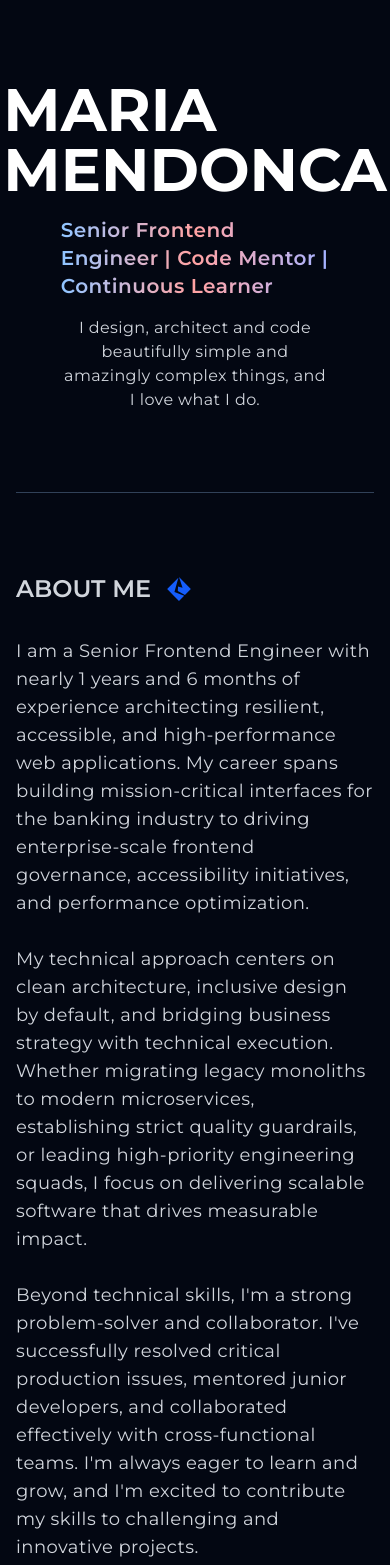
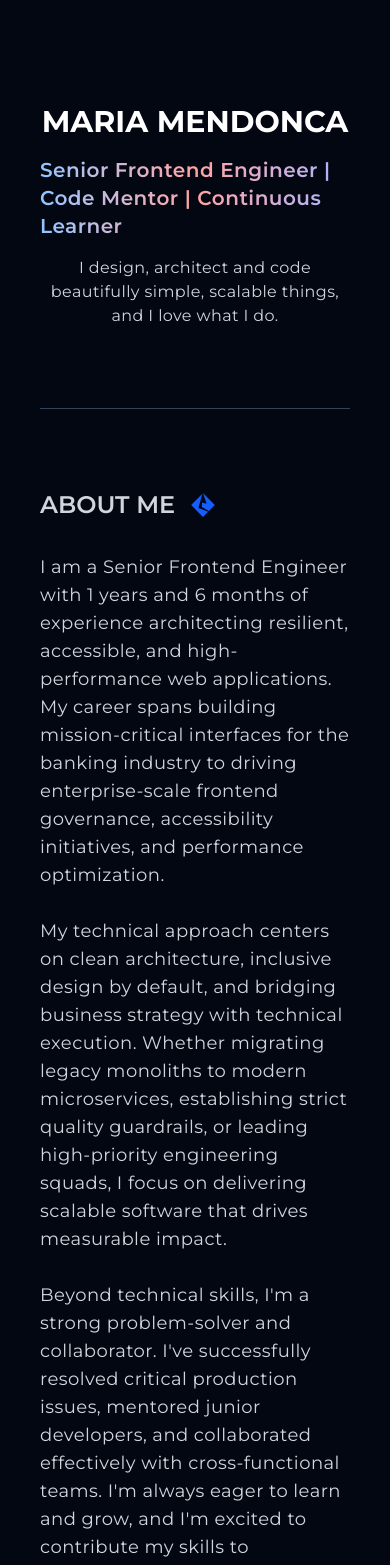
Before and after one commit to mendoncamaria/portfolio-next, a Next.js app: page / in a window 390 px wide. Shown: the top 1565 px of the page. Built offline with nearby package versions, Linux system fonts and the light colour scheme; no server answers.

Commit message:
text update and responsive fixes

```diff
--- a/app/page.tsx
+++ b/app/page.tsx
@@ -11,7 +11,7 @@ import FeaturedIn from "@/container/FeaturedIn";
 
 export default function Home() {
   return (
-    <main className="w-full bg-gray-950 text-gray-300 px-4">
+    <main className="w-full bg-gray-950 text-gray-300 2xl:px-4 px-10 py-6 lg:py-8">
       <div className="max-w-(--breakpoint-xl) mx-auto lg:pt-10">
         <Banner />
         <AboutMe />
--- a/components/Banner.tsx
+++ b/components/Banner.tsx
@@ -5,8 +5,8 @@ const Banner = () => {
 
   return (
     <div className="wrapper flex flex-col md:flex-row items-center gap-10">
-      <div className="w-3/4 flex flex-col items-center md:items-start gap-4">
-        <h1 className="text-6xl  font-bold text-white">{BannerTexts.NAME}</h1>
+      <div className="2xl:w-3/4 flex flex-col items-center md:items-start gap-4">
+        <h1 className="2xl:text-5xl text-3xl  font-bold text-white">{BannerTexts.NAME}</h1>
         <h3 className="text-xl md:text-2xl font-semibold bg-clip-text text-transparent bg-linear-to-r from-blue-300 via-red-300 to-indigo-300 tracking-wide">
           {getJobRole()}
         </h3>
--- a/components/Contact.tsx
+++ b/components/Contact.tsx
@@ -1,5 +1,5 @@
-import { ContactTexts } from "@/data/TextConstants";
-import SocialLink from "./SocialLink";
+import { ContactTexts } from '@/data/TextConstants';
+import SocialLink from './SocialLink';
 
 const Contact = () => {
   return (
@@ -7,11 +7,21 @@ const Contact = () => {
       <div className="max-w-5xl mx-auto flex flex-col gap-4 items-center justify-center">
         <h2 className="text-2xl font-bold">{ContactTexts.HEADER}</h2>
         <p className="text-lg tracking-wide font-medium text-center">
-         {ContactTexts.DESCRIPTION}
+          {ContactTexts.DESCRIPTION}
         </p>
-        <a href="mailto:freelancermariamendonca@gmail.com">
+        {/* <a href="mailto:freelancermariamendonca@gmail.com">
           <button className="w-52 h-14 bg-linear-to-r from-blue-600 via-blue-700 to-indigo-950 text-xl font-bold text-white rounded-lg hover:from-indigo-950 hover:to-blue-600 duration-300">
-            {ContactTexts.HELLO_BUTTON}
+
+          </button>
+        </a> */}
+        <a
+          href="/resume/maria_mendonca__cv.pdf"
+          target="_blank"
+          rel="noopener noreferrer"
+          // className="inline-flex items-center gap-2 px-5 py-2.5 rounded-lg bg-indigo-600 hover:bg-indigo-500 text-white text-sm font-semibold transition-colors"
+        >
+          <button className="w-52 h-14 bg-linear-to-r from-blue-600 via-blue-700 to-indigo-950 text-xl font-bold text-white rounded-lg hover:from-indigo-950 hover:to-blue-600 duration-300">
+            {ContactTexts.VIEW_CV}
           </button>
         </a>
       </div>
@@ -25,10 +35,7 @@ const Contact = () => {
           title="Goodreads"
           link="https://www.goodreads.com/user/show/118177530-maria-mendonca"
         /> */}
-         <SocialLink
-          title="Dev.to"
-          link="https://dev.to/mendoncamaria"
-        />
+        <SocialLink title="Dev.to" link="https://dev.to/mendoncamaria" />
       </div>
     </div>
   );
--- a/components/ProjectCard.tsx
+++ b/components/ProjectCard.tsx
@@ -8,7 +8,7 @@ interface Props {
 const ProjectCard = ({ title, link, img }: Props) => {
   return (
     <a href={link} target="_blank">
-      <div className="w-full h-80 border-[1px] border-blue-600 overflow-hidden relative rounded-lg group">
+      <div className="w-full h-80 border border-blue-600 overflow-hidden relative rounded-lg group">
         <Image
           className="object-cover translate-y-0"
           width={350}
--- a/data/FeaturesData.ts
+++ b/data/FeaturesData.ts
@@ -1,7 +1,7 @@
 export const featuredArticles = [
   {
     name: "JavaScript Trends #225 by Dor Moshe",
-    title: "Web Development Newsletter #225 and was ranked as top 6 of the week.",
+    title: "Ranked #6 of the week in JavaScript Trends #225 (Dor Moshe’s Web Development Newsletter), August 2025.",
     url: "https://dormoshe.io/newsletters/ag/javascript/225",
     date: "30th August 2025",
   },
--- a/data/TextConstants.ts
+++ b/data/TextConstants.ts
@@ -15,11 +15,11 @@ export const BannerTexts = {
   JOB_ROLE:
     'Senior Frontend Engineer   |   Code Mentor   |   Continuous Learner',
   DESCRIPTION:
-    'I design, architect and code beautifully simple and amazingly complex things, and I love what I do.',
+    'I design, architect and code beautifully simple, scalable things, and I love what I do.',
 };
 
 export const AboutMeDescriptions = {
-  DESCRIPTION_1: `I am a Senior Frontend Engineer with nearly ${getExperienceYears('2022-01-24')} of experience architecting resilient, accessible, and high-performance web applications. My career spans building mission-critical interfaces for the banking industry to driving enterprise-scale frontend governance, accessibility initiatives, and performance optimization.`,
+  DESCRIPTION_1: `I am a Senior Frontend Engineer with ${getExperienceYears('2022-01-24')} of experience architecting resilient, accessible, and high-performance web applications. My career spans building mission-critical interfaces for the banking industry to driving enterprise-scale frontend governance, accessibility initiatives, and performance optimization.`,
   DESCRIPTION_2:
     'My technical approach centers on clean architecture, inclusive design by default, and bridging business strategy with technical execution. Whether migrating legacy monoliths to modern microservices, establishing strict quality guardrails, or leading high-priority engineering squads, I focus on delivering scalable software that drives measurable impact.',
 };
@@ -54,6 +54,7 @@ export const SkillsTexts = {
 export const ContactTexts = {
   HEADER: 'Let us create awesome products!',
   DESCRIPTION:
-    ' I am always open to discussing your project, improving your online presence, or helping with Your website design and converting challenges.',
+    'I’m open to Senior Frontend and Full-Stack roles, and to discussing your project or improving your online presence.',
     HELLO_BUTTON: 'Say Hello',
+    VIEW_CV: "View Resume",
 };
```
Also changed, not shown: 1 other file (tests, documents, lock files or other folders).
